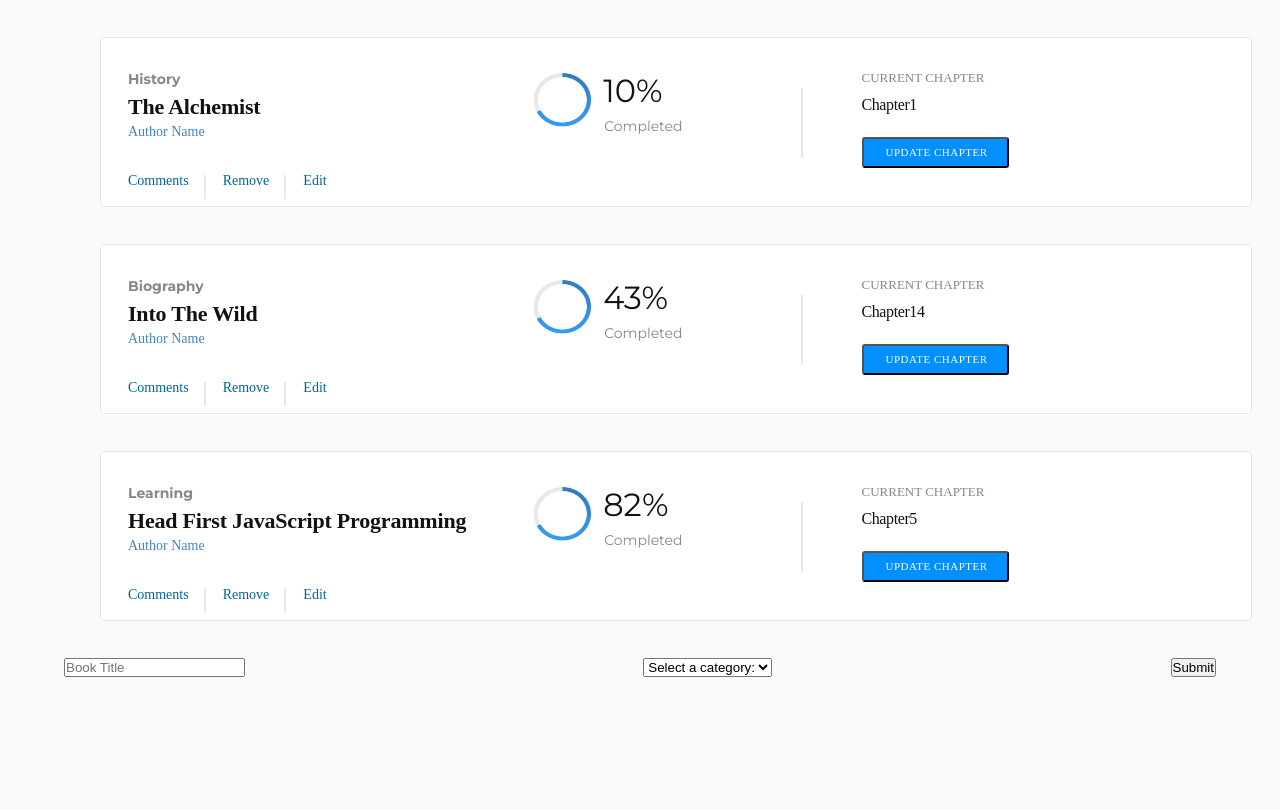
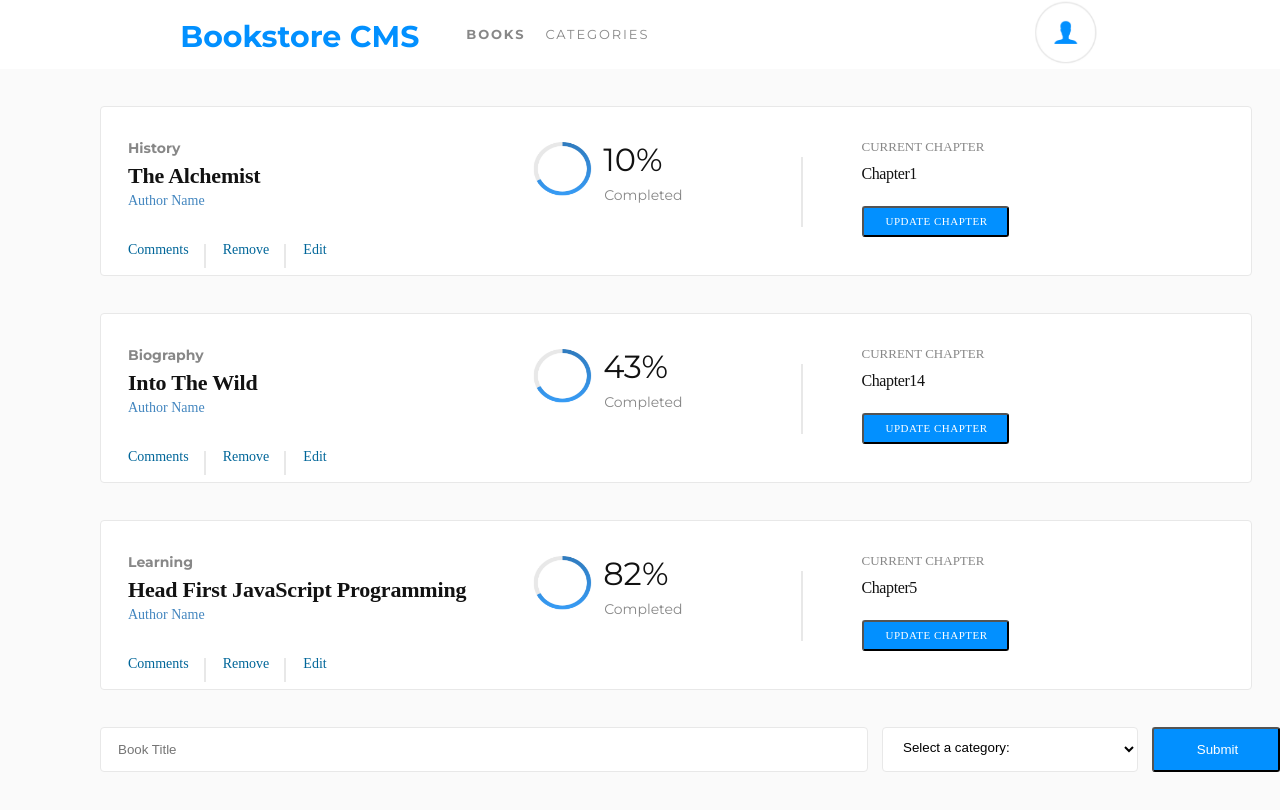
Before and after one commit to taiwo2/Book-store, a React (Create React App) app: page / in a window 1280 px wide. Shown: the top 810 px of the page. Built offline with nearby package versions, Linux system fonts and the light colour scheme.

Commit message:
Refactor index.js

```diff
--- a/src/components/App.js
+++ b/src/components/App.js
@@ -1,10 +1,11 @@
 import BooksList from '../containers/BooksList';
 import BooksForm from '../containers/BooksForm';
-import '../styles/index.css';
+import Navbar from './Navbar';
 
 function App() {
   return (
     <div className="App">
+      <Navbar />
       <BooksList />
       <BooksForm />
     </div>
--- /dev/null
+++ b/src/components/Navbar.js
@@ -0,0 +1,20 @@
+import profile from '../styles/profile.png';
+
+const Navbar = () => (
+  <div className="navbar">
+    <div className="navbar-links">
+      <h3 className="title">Bookstore CMS</h3>
+      <a className="navbar-link selected" href="/index.html">
+        BOOKS
+      </a>
+      <a className="navbar-link" href="/index.html">
+        CATEGORIES
+      </a>
+    </div>
+    <div>
+      <img className="profile" alt="profile" src={profile} />
+    </div>
+  </div>
+);
+
+export default Navbar;
--- a/src/containers/BooksForm.js
+++ b/src/containers/BooksForm.js
@@ -48,11 +48,13 @@ class BooksForm extends React.Component {
     ];
     const { title, category } = this.state;
     return (
+      <div className="book-form">
         <form>
           <input
             type="text"
             id="book-title"
             name="book-title"
+            className="book-title"
             onChange={this.handleChange}
             value={title}
             placeholder="Book Title"
@@ -61,6 +63,7 @@ class BooksForm extends React.Component {
             onChange={this.handleChange}
             value={category}
             id="book-category"
+            className="book-category"
           >
             <option value="">Select a category:</option>
             {categories.map((cat) => (
@@ -69,17 +72,19 @@ class BooksForm extends React.Component {
               </option>
             ))}
           </select>
-        <input type="submit" value="Submit" onClick={this.handleSubmit} />
+          <input
+            type="submit"
+            className="book-submit"
+            value="Submit"
+            onClick={this.handleSubmit}
+          />
         </form>
+      </div>
     );
   }
 }
 
 BooksForm.propTypes = {
-  dispatch: PropTypes.func,
-};
-
-BooksForm.defaultProps = {
-  dispatch: null,
+  dispatch: PropTypes.func.isRequired,
 };
 export default connect(null)(BooksForm);
--- a/src/index.js
+++ b/src/index.js
@@ -3,6 +3,7 @@ import ReactDOM from 'react-dom';
 import { Provider } from 'react-redux';
 import store from './reducers/index';
 import App from './components/App';
+import './styles/index.css';
 
 ReactDOM.render(
   <React.StrictMode>
--- a/src/styles/index.css
+++ b/src/styles/index.css
@@ -262,7 +262,6 @@ body {
 }
 
 form {
-  width: 90%;
   display: flex;
   justify-content: space-between;
   align-items: center;
@@ -271,6 +270,7 @@ form {
 
 .book-title {
   width: 60%;
+  margin-left: 100px;
   height: 45px;
   padding: 13px 571px 13px 17px;
   border-radius: 4px;
```
Also changed, not shown: app_screenshot.png (added), 1 other file (tests, documents, lock files or other folders). Lines whose indentation alone changed are shown as unchanged.
